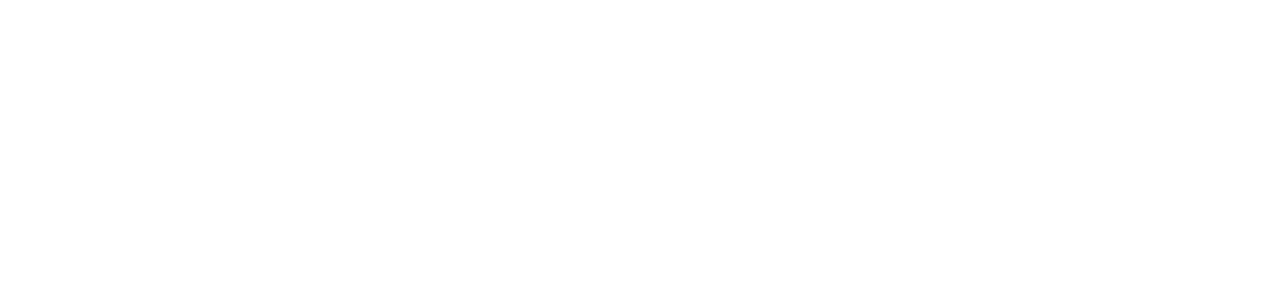
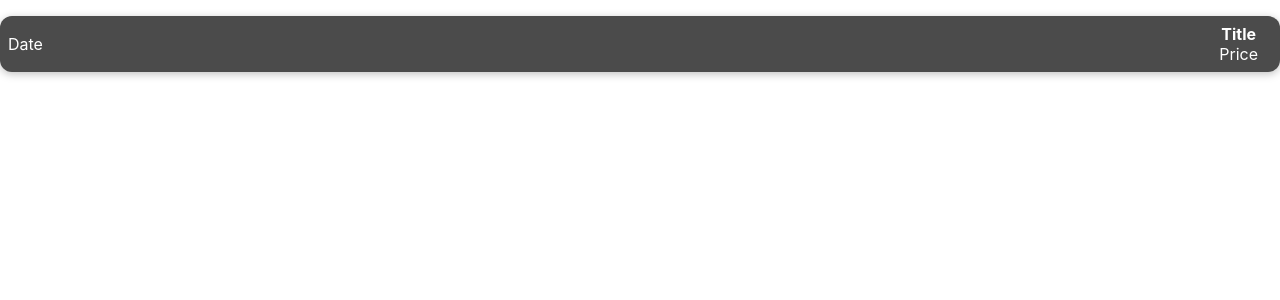
Before and after one commit to MikeRiverside/expenses, a React (Create React App) app: page / in a window 1280 px wide. Shown: the top 300 px of the page. Built offline with nearby package versions, Linux system fonts and the light colour scheme.

Commit message:
First css implementation

```diff
--- a/src/App.js
+++ b/src/App.js
@@ -1,10 +1,11 @@
 
 import './App.css';
+import ExpenseItem from './components/ExpenseItem';
 
-function App() {
+const App = () => {
   return (
     <div className="App">
-
+      <ExpenseItem />
     </div>
   );
 }
--- /dev/null
+++ b/src/components/ExpenseItem.css
@@ -0,0 +1,57 @@
+.expense-item {
+    display: flex;
+    justify-content: space-between;
+    align-items: center;
+    box-shadow: 0 2px 8px rgba(0, 0, 0, 0.25);
+    padding: 0.5rem;
+    margin: 1rem 0;
+    border-radius: 12px;
+    background-color: #4b4b4b;
+    color: white;
+}
+
+.expense-item__description {
+    display: flex;
+    flex-direction: column;
+    gap: 1rem;
+    align-items: flex-end;
+    flex-flow: column-reverse;
+    justify-content: flex-start;
+    flex: 1;
+}
+
+.expense-item h2 {
+    color: #3a3a3a;
+    font-size: 1rem;
+    flex: 1;
+    margin: 0 1rem;
+    color: white;
+}
+
+.expense-item__price {
+    font-size: 1rem;
+    font-weight: bold;
+    color: white;
+    background-color: #40005d;
+    border: 1px solid white;
+    padding: 0.5rem;
+    border-radius: 12px;
+}
+
+@media (min-width: 580px) {
+    .expense-item__description {
+        flex-direction: row;
+        align-items: center;
+        justify-content: flex-start;
+        flex: 1;
+    }
+
+    .expense-item__description h2 {
+        font-size: 1.25rem;
+    }
+
+    .expense-item__price {
+        font-size: 1.25rem;
+        padding: 0.5rem 1.5rem;
+    }
+}
--- /dev/null
+++ b/src/components/ExpenseItem.js
@@ -0,0 +1,13 @@
+import "./ExpenseItem.css"
+
+const ExpenseItem = () => {
+    return (<div className="expense-item">
+        <div>Date</div>
+        <div className="expense-item_description">
+            <h2>Title</h2>
+            <div className="expense-item_price">Price</div>
+        </div>
+    </div>)
+}
+
+export default ExpenseItem
```
